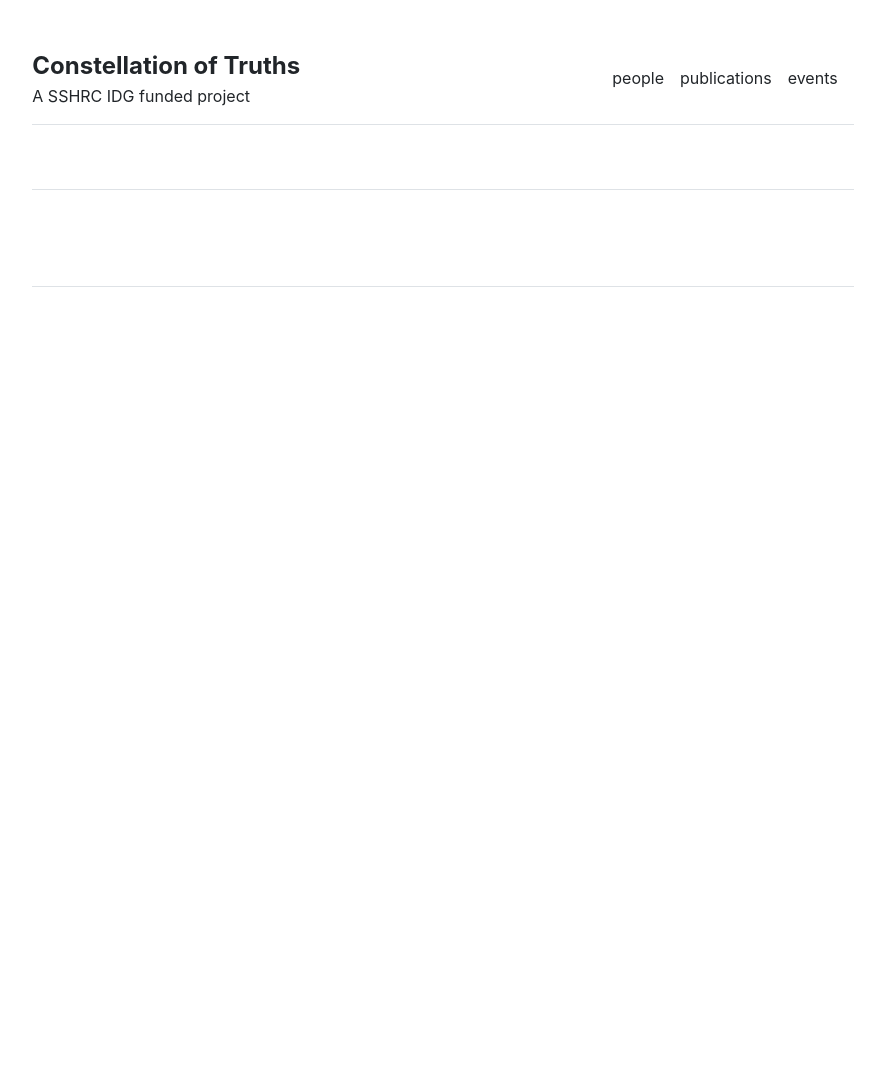
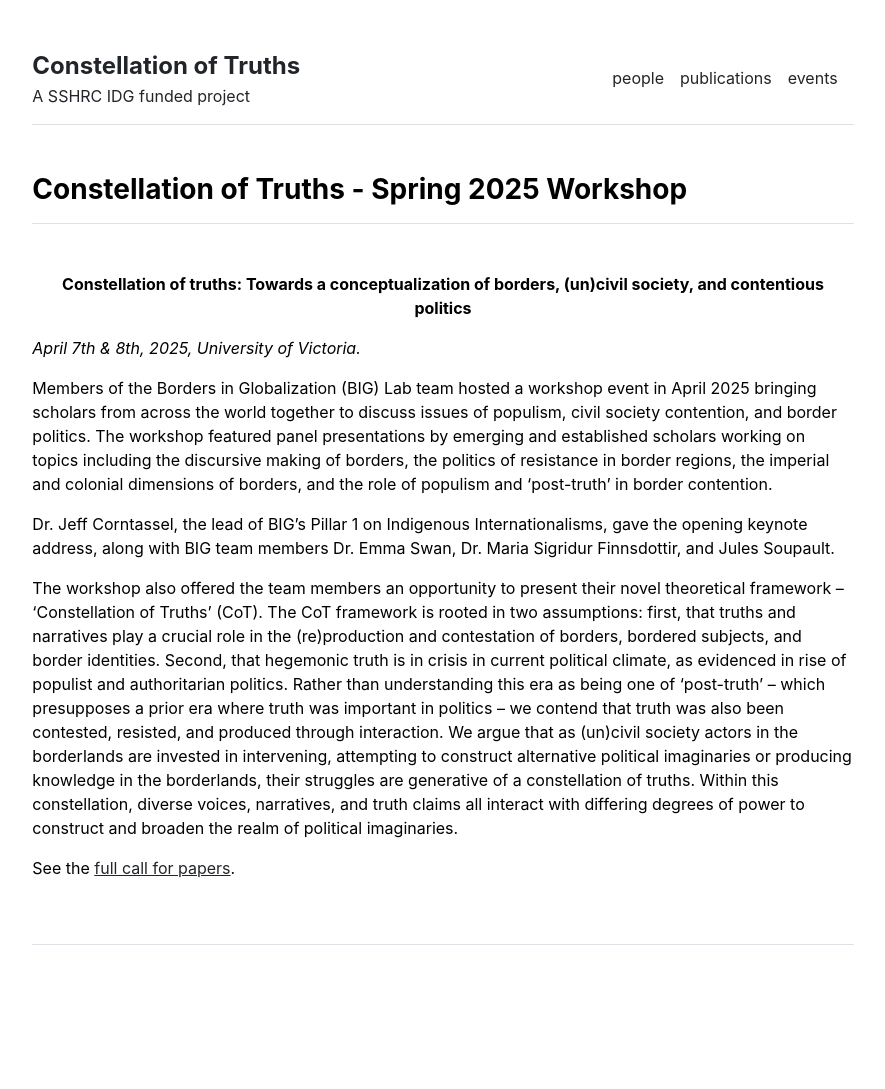
Before and after one commit to constellation-of-truths/constellation-of-truths, a Jekyll site: the page built from events/cot_workshop_2025.md, in a window 1280 px wide. Shown: the whole page, without its empty margins (197-1082 px from the left). Built offline with Jekyll 4.4.1, drawn with Linux system fonts in a browser that asks for light colours; our own code applies the rules of GitHub Pages for plain Markdown files; before the commit the page ends 900 px from its top, so only the background shows below that.

Commit message:
fixing home and adding page for workshop

```diff
--- a/_data/settings.yml
+++ b/_data/settings.yml
@@ -9,4 +9,4 @@ people:
 - {name: 'Jules Soupault', title: 'Doctoral Fellow, Borders in Globalization', department: 'School of Public Administration', institution: 'University of Victoria', email: 'hello@university.edu', image: 'assets/img/graduate-student.jpg', url: 'graduate-student'}
 
 events:
-- {name: 'Constellation of Truths Spring 2025 Workshop', description: 'The project members hosted an interdisciplinary conference on border politics at the University of Victoria in April 2025.', url: '/events/cot_workshop_2025.md', img: './assets/img/network.png'}
+- {name: 'Constellation of Truths Spring 2025 Workshop', description: 'The project members hosted an interdisciplinary conference on border politics at the University of Victoria in April 2025.', url: 'cot_workshop_2025.md', image: './assets/img/network.png'}
--- a/_layouts/events.html
+++ b/_layouts/events.html
@@ -14,7 +14,7 @@ layout: default
     <p><a href="{{ site.github.url }}/events/{{ event.url }}">More info</a></p>
   </div>
   <div class="col-md-6">
-    <img src="{{ event.image }}" alt="Contact" width="100%">
+    <img src="{{ event.image }}" alt="event" width="100%">
   </div>
 </div>
 {% endfor %}
--- a/_layouts/home.html
+++ b/_layouts/home.html
@@ -4,7 +4,6 @@ layout: default
 
 <div class="row g-5 mb-5">
   <div class="col-md-6">
-    <h3 class="fw-bold">Research</h3>
     {{ content }}
   </div>
   <div class="col-md-6">
--- a/events/cot_workshop_2025.md
+++ b/events/cot_workshop_2025.md
@@ -0,0 +1,15 @@
+---
+layout: page
+title: "Constellation of Truths - Spring 2025 Workshop"
+---
+
+<p align="center"><b>Constellation of truths: Towards a conceptualization of borders, (un)civil society, and contentious politics</b></p>
+*April 7th & 8th, 2025, University of Victoria.*
+
+Members of the Borders in Globalization (BIG) Lab team hosted a workshop event in April 2025 bringing scholars from across the world together to discuss issues of populism, civil society contention, and border politics. The workshop featured panel presentations by emerging and established scholars working on topics including the discursive making of borders, the politics of resistance in border regions, the imperial and colonial dimensions of borders, and the role of populism and ‘post-truth’ in border contention.
+
+Dr. Jeff Corntassel, the lead of BIG’s Pillar 1 on Indigenous Internationalisms, gave the opening keynote address, along with BIG team members Dr. Emma Swan, Dr. Maria Sigridur Finnsdottir, and Jules Soupault.
+
+The workshop also offered the team members an opportunity to present their novel theoretical framework – ‘Constellation of Truths’ (CoT). The CoT framework is rooted in two assumptions: first, that truths and narratives play a crucial role in the (re)production and contestation of borders, bordered subjects, and border identities. Second, that hegemonic truth is in crisis in current political climate, as evidenced in rise of populist and authoritarian politics. Rather than understanding this era as being one of ‘post-truth’ – which presupposes a prior era where truth was important in politics – we contend that truth was also been contested, resisted, and produced through interaction. We argue that as (un)civil society actors in the borderlands are invested in intervening, attempting to construct alternative political imaginaries or producing knowledge in the borderlands, their struggles are generative of a constellation of truths. Within this constellation, diverse voices, narratives, and truth claims all interact with differing degrees of power to construct and broaden the realm of political imaginaries.
+
+See the [full call for papers](./assets/Call for Papers.pdf).
```
Also changed, not shown: 1 other file.
